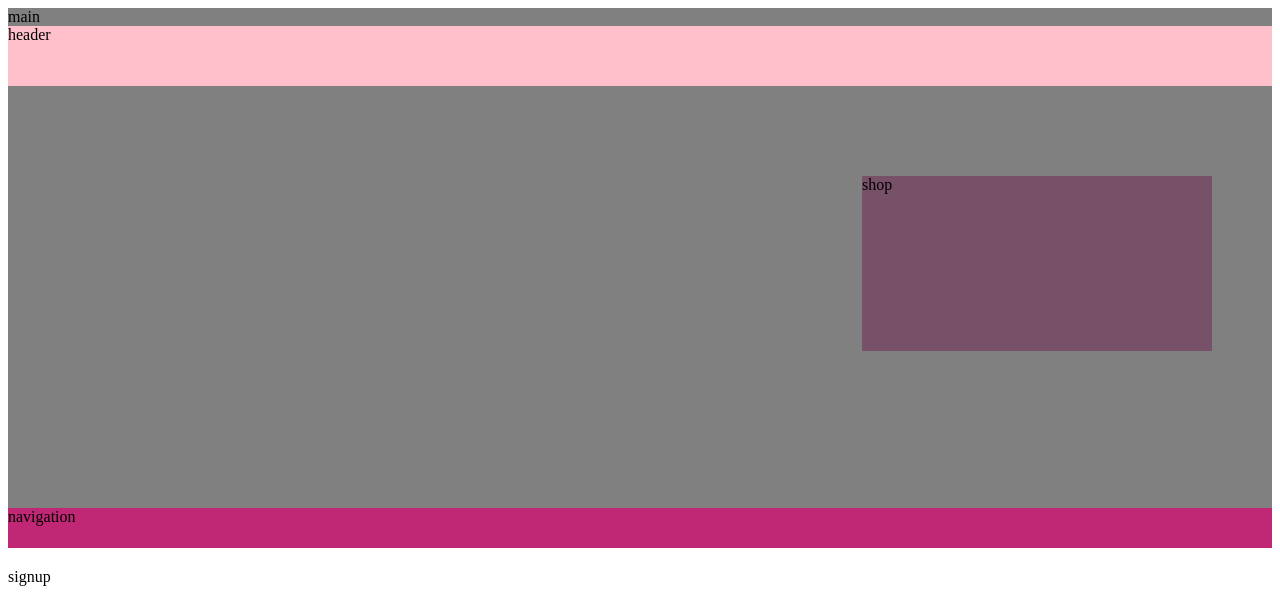
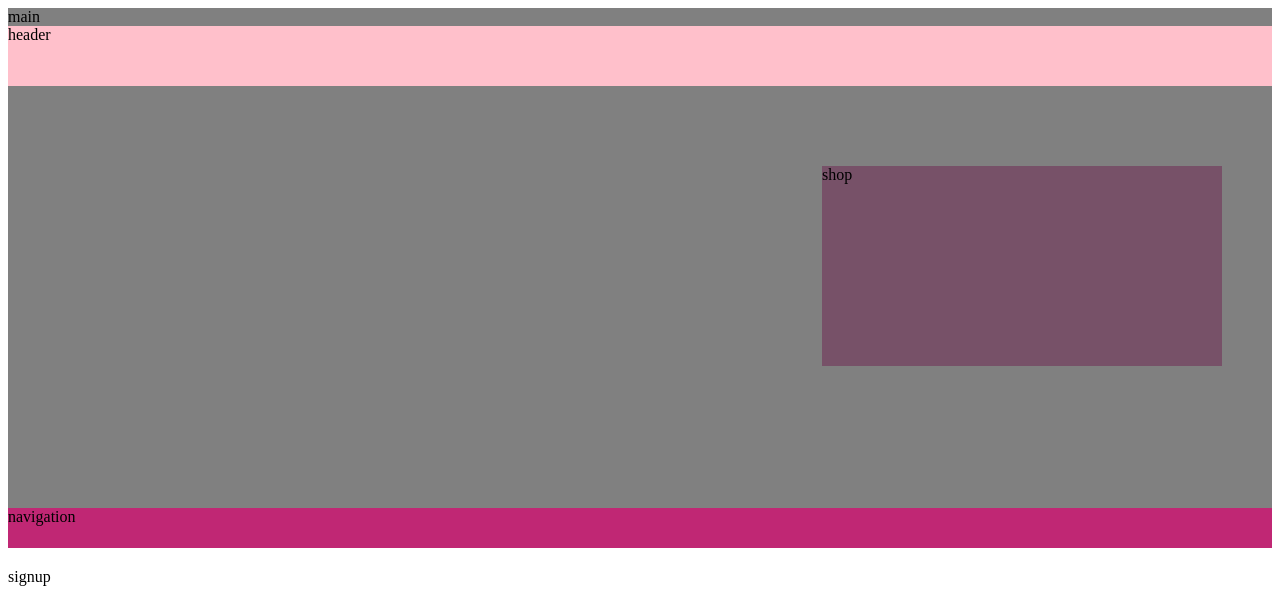
Before and after one commit to pauline10/WeddingDressFantasy, a plain HTML site: page index.html in a window 1280 px wide. Shown: the top 603 px of the page. Drawn offline with Linux system fonts and the light colour scheme.

Commit message:
Revert "Shop section"
This reverts commit 468edb57c2a141e131e67a5d17a85b13bb6e2b79.

```diff
--- a/css/main.css
+++ b/css/main.css
@@ -13,9 +13,9 @@
 .shop {
 	background-color: #775168;
 	float: right;
-	margin: 90px 60px 50px 400px;
-	height: 175px;
-	width: 350px;
+	margin: 80px 50px 50px 400px;
+	height: 200px;
+	width: 400px;
 }
 .navigation {
 	background-color: #c02774;
```
